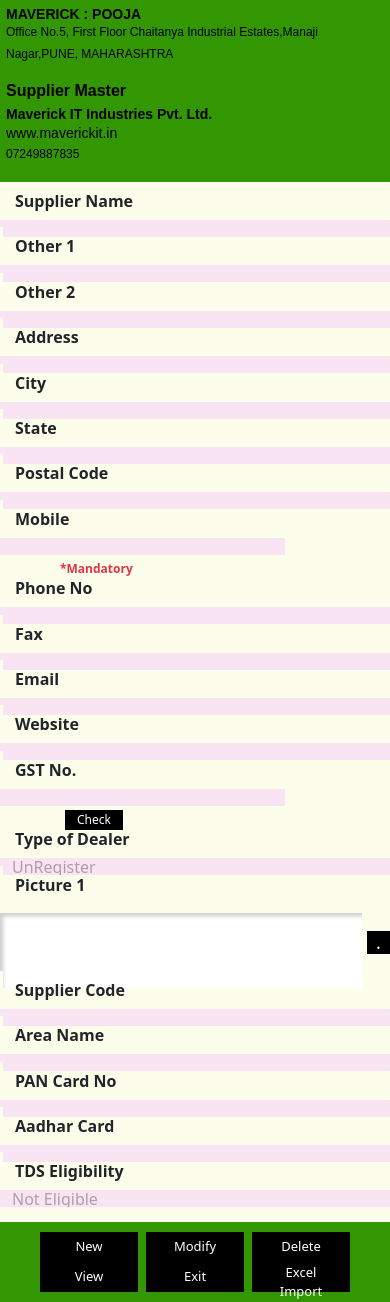
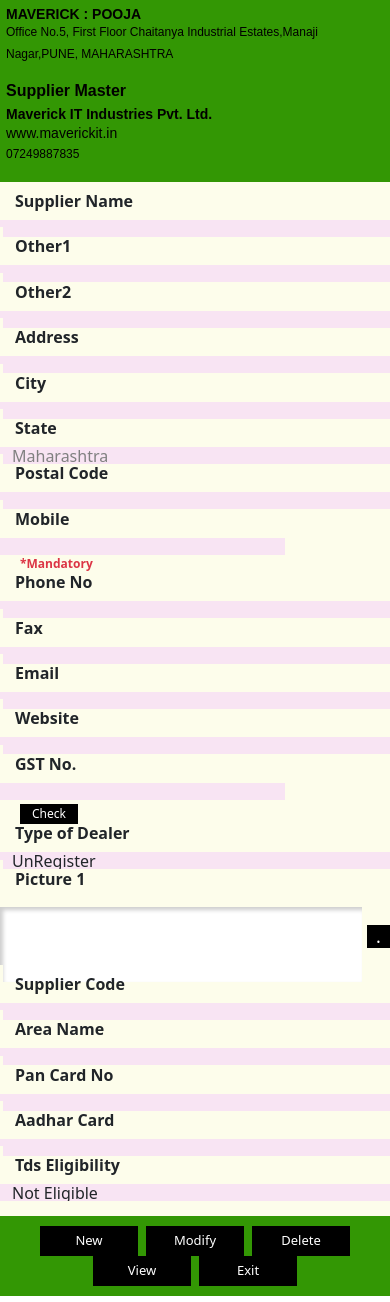
Before and after one commit to GitHubPooh/KPE, a React (Vite) app: page / in a window 390 px wide. Built offline with nearby package versions, Linux system fonts and the light colour scheme.

Commit message:
integration of new button functionality

```diff
--- a/public/scss/_supplierForm.scss
+++ b/public/scss/_supplierForm.scss
@@ -1,5 +1,13 @@
 .supplier-form-container {
     background-color: #fdfdeb;
+    .black-bg {
+      background-color: black;
+      color: white;
+    }
+
+    .gray-text {
+      color: gray;
+    }
 
     label {
       font-size: 16px;
--- a/src/App.jsx
+++ b/src/App.jsx
@@ -6,7 +6,7 @@
 import { Route, Routes } from "react-router-dom";
 import "bootstrap/dist/js/bootstrap.bundle.min";
 import CustomerForm from "./pages/CustomerForm";
-import SupplierForm from "./pages/supplierForm";
+//import SupplierForm from "./pages/supplierForm";
 import StaticSupplierForm from "./pages/staticSupplierForm";
 import NotFound from "./pages/404";
 import ScrollToTop from "./components/common/ScrollTop";
@@ -21,7 +21,7 @@
       <Routes>
         <Route path="/">
           <Route index element={<StaticSupplierForm />} />
-          <Route path="/new" element={<SupplierForm />} />
+          {/* <Route path="/new" element={<SupplierForm />} />
           {/* <Route path="/project" element={<Project/>} />
           <Route path="/services" element={<Services/>} />
           <Route path="/contact" element={<ContactUs/>} /> */}
--- a/src/pages/staticSupplierForm.jsx
+++ b/src/pages/staticSupplierForm.jsx
@@ -1,116 +1,223 @@
-import React from "react";
-import { useNavigate } from "react-router-dom";
+import React, { useState } from "react";
 import "bootstrap/dist/css/bootstrap.min.css";
 import Header from "../components/header/Header";
 
+const StaticSupplierForm = () => {
+  const [isNewMode, setIsNewMode] = useState(false);
+  const [formData, setFormData] = useState({
+    supplierName: "",
+    other1: "",
+    other2: "",
+    address: "",
+    city: "",
+    state: "Maharashtra",
+    postalCode: "",
+    mobile: "",
+    phoneNo: "",
+    fax: "",
+    email: "",
+    website: "",
+    gstNo: "",
+    supplierCode: "",
+    areaName: "",
+    panCardNo: "",
+    aadharCard: "",
+    tdsEligibility: "Not Eligible",
+    typeOfDealer: "UnRegister",
+  });
 
-const StaticSupplierForm = () => {
-  const navigate = useNavigate();
+  const [activeField, setActiveField] = useState("");
+  const [showModal, setShowModal] = useState(false);
+
+  const formFields = [
+    "supplierName", "other1", "other2", "address", "city", "state", "postalCode", "mobile",
+    "phoneNo", "fax", "email", "website", "gstNo", "typeOfDealer", "supplierCode", "areaName",
+    "panCardNo", "aadharCard", "tdsEligibility", "saveButton", "cancelButton"
+  ];
+
+  const handleChange = (e) => {
+    const { name, value } = e.target;
+    setFormData({ ...formData, [name]: value });
+  };
+
+  const handleFocus = (fieldName) => {
+    setActiveField(fieldName);
+  };
+
+  const handleBlur = () => {
+    setActiveField("");
+  };
+
+  const handleKeyDown = (e, fieldIndex) => {
+    if (["Enter", "ArrowDown", "ArrowRight"].includes(e.key)) {
+      e.preventDefault();
+      const nextField = formFields[fieldIndex + 1];
+      if (nextField) {
+        if (nextField === "saveButton" || nextField === "cancelButton ") {
+          document.getElementById(nextField).focus();
+        } else {
+          document.getElementsByName(nextField)[0]?.focus();
+        }
+      }
+    } else if (["ArrowUp", "ArrowLeft"].includes(e.key)) {
+      e.preventDefault();
+      const prevField = formFields[fieldIndex - 1];
+      if (prevField) {
+        document.getElementsByName(prevField)[0]?.focus();
+      }
+    }
+  };
 
   const handleNewClick = () => {
-    navigate("/new");
+    setIsNewMode(true);
+    setFormData({
+      supplierName: "",
+      other1: "",
+      other2: "",
+      address: "",
+      city: "",
+      state: "Maharashtra",
+      postalCode: "",
+      mobile: "",
+      phoneNo: "",
+      fax: "",
+      email: "",
+      website: "",
+      gstNo: "",
+      supplierCode: "",
+      areaName: "",
+      panCardNo: "",
+      aadharCard: "",
+      tdsEligibility: "Not Eligible",
+      typeOfDealer: "UnRegister",
+    });
+    setActiveField("supplierName");
   };
-  const openFileDialog = () => {
-    document.getElementById("pictureInput").click();
+
+  const handleSubmit = (e) => {
+    e.preventDefault();
+    console.log(formData);
+  };
+
+  const handleCancel = () => {
+    setIsNewMode(false);
+    setActiveField("");
+  };
+
+  const handleModifyClick = () => {
+    setShowModal(true);
+  };
+
+  const handleModalClose = () => {
+    setShowModal(false);
   };
 
   return (
     <>
       <Header />
-      <div className="supplier-form-container">
-        <form>
+      <div className="supplier-form-container fluid">
+        <form onSubmit={handleSubmit}>
           <div className="row">
             <div className="col-md-4">
-              <div className="form-group row">
-              <label className="col-sm-4 col-form-label">Supplier Name</label>
+              {["supplierName", "other1", "other2", "address", "city", "state", "postalCode"].map((field, index) => (
+                <div className="form-group row" key={field}>
+                  <label className="col-sm-4 col-form-label">
+                    {field.replace(/([A-Z])/g, ' $1').replace(/^./, str => str.toUpperCase())}
+                  </label>
                   <div className="col-sm-8">
-                  <input className="form-control" readOnly  />
+                    <input
+                      type={field === "email" ? "email" : "text"}
+                      className={`form-control ${activeField === field ? "black-bg" : isNewMode ? "" : "gray-text"}`}
+                      name={field}
+                      value={formData[field]}
+                      onChange={handleChange}
+                      onFocus={() => handleFocus(field)}
+                      onBlur={handleBlur}
+                      onKeyDown={(e) => handleKeyDown(e, index)}
+                      readOnly={!isNewMode}
+                    />
                   </div>
                 </div>
+              ))}
+
               <div className="form-group row">
-                <label className="col-sm-4 col-form-label">Other 1</label>
-                <div className="col-sm-8">
-                  <input  className="form-control" readOnly />
+                <label className="col-sm-4 col-form-label">Mobile</label>
+                <div className="col-sm-7">
+                  <input
+                    type="text"
+                    className={`form-control ${activeField === "mobile" ? "black-bg" : ""}`} style={{width:"285px"}}
+                    name="mobile"
+                    value={formData.mobile}
+                    onChange={handleChange}
+                    onFocus={() => handleFocus("mobile")}
+                    onBlur={handleBlur}
+                    onKeyDown={(e) => handleKeyDown(e, formFields.indexOf("mobile"))}
+                    readOnly={!isNewMode}
+                  />
                 </div>
-              </div>
-              <div className="form-group row">
-                <label className="col-sm-4 col-form-label">Other 2</label>
-                <div className="col-sm-8">
-                  <input  className="form-control" readOnly />
-                </div>
-              </div>
-              <div className="form-group row">
-                <label className="col-sm-4 col-form-label">Address</label>
-                <div className="col-sm-8">
-                  <input  className="form-control" readOnly />
-                </div>
-              </div>
-              <div className="form-group row">
-                <label className="col-sm-4 col-form-label">City</label>
-                <div className="col-sm-8">
-                  <input  className="form-control" readOnly />
-                </div>
-              </div>
-              <div className="form-group row">
-                <label className="col-sm-4 col-form-label">State</label>
-                <div className="col-sm-8">
-                  <input  className="form-control" readOnly />
-                </div>
-              </div>
-              <div className="form-group row">
-                <label className="col-sm-4 col-form-label">Postal Code</label>
-                <div className="col-sm-8">
-                  <input  className="form-control" readOnly />
+                <div className="col-sm-1 d-flex align-items-center">
+                  <span className="text-danger" style={{marginLeft:"20px"}}>*Mandatory</span>
                 </div>
               </div>
 
-              <div className="form-group row ">
-                <label className="col-sm-4 col-form-label">Mobile</label>
-                <div className="col-sm-6">
-                  <input className="form-control" style={{width:"285px"}} readOnly />
-                </div>
-                <div className="col-sm-2">
-                <span className="text-danger" style={{marginLeft:"60px"}}>*Mandatory</span>
+              {["phoneNo", "fax", "email", "website"].map((field, index) => (
+                <div className="form-group row" key={field}>
+                  <label className="col-sm-4 col-form-label">
+                    {field.replace(/([A-Z])/g, ' $1').replace(/^./, str => str.toUpperCase())}
+                  </label>
+                  <div className="col-sm-8">
+                    <input
+                      type={field === "email" ? "email" : "text"}
+                      className={`form-control ${activeField === field ? "black-bg" : ""}`}
+                      name={field}
+                      value={formData[field]}
+                      onChange={handleChange}
+                      onFocus={() => handleFocus(field)}
+                      onBlur={handleBlur}
+                      onKeyDown={(e) => handleKeyDown(e, formFields.indexOf(field))}
+                      readOnly={!isNewMode}
+                    />
                   </div>
                 </div>
+              ))}
+
               <div className="form-group row">
-                <label className="col-sm-4 col-form-label">Phone No</label>
-                <div className="col-sm-8">
-                  <input  className="form-control" readOnly />
+                <label className=" col-sm-4 col-form-label">GST No.</label>
+                <div className="col-sm-7">
+                  <input
+                    type="text"
+                    className={`form-control ${activeField === "gstNo" ? "black-bg" : ""}`} style={{width:"285px"}}
+                    name="gstNo"
+                    value={formData.gstNo}
+                    onChange={handleChange}
+                    onFocus={() => handleFocus("gstNo")}
+                    onBlur={handleBlur}
+                    onKeyDown={(e) => handleKeyDown(e, formFields.indexOf("gstNo"))}
+                    readOnly={!isNewMode}
+                  />
                 </div>
-              </div><div className="form-group row">
-                <label className="col-sm-4 col-form-label">Fax</label>
-                <div className="col-sm-8">
-                  <input  className="form-control" readOnly />
+                <div className="col-sm-1">
+                  <button type="button" className="btn btn-dark" style={{marginLeft:"20px"}}>Check</button>
                 </div>
-              </div><div className="form-group row">
-                <label className="col-sm-4 col-form-label">Email</label>
-                <div className="col-sm-8">
-                  <input  className="form-control" readOnly />
               </div>
-              </div><div className="form-group row">
-                <label className="col-sm-4 col-form-label">Website</label>
-                <div className="col-sm-8">
-                  <input  className="form-control" readOnly />
-                </div>
-              </div> <div className="form-group row align-items-center">
-                <label className="col-sm-4 col-form-label">GST No.</label>
-                <div className="col-sm-6">
-                  <input className="form-control" style={{width:"285px"}} readOnly />
-                </div>
-                <div className="col-sm-2">
-                  <button type="button" className="btn btn-dark"style={{marginLeft:"65px"}}>Check</button>
-                </div>
-              </div><div className="form-group row">
+
+              <div className="form-group row">
                 <label className="col-sm-4 col-form-label">Type of Dealer</label>
                 <div className="col-sm-8">
                   <input
-                    className="form-control blurred-text"
-                    value="UnRegister"
+                    type="text"
+                    className={`form-control ${activeField === "typeOfDealer" ? "black-bg" : ""}`}
+                    name="typeOfDealer"
+                    value={formData.typeOfDealer}
+                    onFocus={() => handleFocus("typeOfDealer")}
+                    onBlur={handleBlur}
                     readOnly
+                    onKeyDown={(e) => handleKeyDown(e, formFields.indexOf("typeOfDealer"))}
                   />
                 </div>
-              </div><div className="form-group row">
+              </div>
+
+              <div className="form-group row">
                 <label className="col-sm-4 col-form-label">Picture 1</label>
                 <div className="col-sm-6 d-flex align-items-center">
                   <input
@@ -119,14 +226,10 @@
                     className="d-none"
                     onChange={(e) => console.log(e.target.files[0])}
                   />
-                  <input
-                    type="text"
-                    className="form-control picture"
-                    readOnly
-                  />
+                  <input type="text" className="form-control picture" readOnly />
                   <div
                     className="file-select-box"
-                    onClick={openFileDialog}
+                    onClick={() => document.getElementById("pictureInput").click()}
                     style={{
                       width: "25px",
                       height: "23px",
@@ -138,68 +241,89 @@
                       cursor: "pointer",
                     }}
                   >
-                      <span
-                        style={{
-                          color: "white",
-                          fontSize: "18px",
-                        }}
-                      >
-                        .
-                      </span>
+                    <span style={{ color: "white", fontSize: "18px" }}>.</span>
                   </div>
                 </div>
               </div>
             </div>
-
             <div className="col-md-4">
-              <div className="form-group row">
-                <label className="col-sm-4 col-form-label">Supplier Code</label>
+              {["supplierCode", "areaName", "panCardNo", "aadharCard", "tdsEligibility"].map((field, index) => (
+                <div className="form-group row" key={field}>
+                  <label className="col-sm-4 col-form-label">
+                    {field.replace(/([A-Z])/g, " $1").replace(/^./, (str) => str.toUpperCase())}
+                  </label>
                   <div className="col-sm-8">
-                  <input  className="form-control" readOnly />
+                    <input
+                      type="text"
+                      className={`form-control ${activeField === field ? "black-bg" : ""}`}
+                      name={field}
+                      value={formData[field]}
+                      onChange={handleChange}
+                      onFocus={() => handleFocus(field)}
+                      onBlur={handleBlur}
+                      onKeyDown={(e) => handleKeyDown(e, formFields.indexOf(field))}
+                      readOnly={!isNewMode || field === "tdsEligibility"}
+                    />
                   </div>
                 </div>
-              <div className="form-group row">
-                <label className="col-sm-4 col-form-label">Area Name</label>
-                <div className="col-sm-8">
-                  <input  className="form-control" readOnly />
+              ))}
             </div>
           </div>
 
-              <div className="form-group row">
-                <label className="col-sm-4 col-form-label">PAN Card No</label>
-                <div className="col-sm-8">
-                  <input className="form-control" readOnly />
+          <div className="form-footer text-center mt-4">
+            {isNewMode ? (
+              <>
+                <button type="submit" className="btn btn-primary mx-1" id="saveButton"> Save </button>
+                <button type="button" className="btn btn-primary mx-1" onClick={handleCancel} id="cancelButton"> Cancel </button>
+              </>
+            ) : (
+              <>
+                <button type="button" className="btn btn-primary mx-1" onClick={handleNewClick}> New </button>
+                <button type="button" className="btn btn-primary mx-1" onClick={handleModifyClick}> Modify </button>
+                <button type="button" className="btn btn-primary mx-1"> Delete </button>
+                <button type="button" className="btn btn-primary mx-1"> View </button>
+                <button type="button" className="btn btn-primary mx-1"> Exit </button> </>
+            )}
           </div>
-              </div>
-              <div className="form-group row">
-                <label className="col-sm-4 col-form-label">Aadhar Card</label>
-                <div className="col-sm-8">
-                  <input  className="form-control" readOnly />
-                </div>
+        </form>
       </div>
 
-              <div className="form-group row">
-                <label className="col-sm-4 col-form-label">TDS Eligibility</label>
-                <div className="col-sm-8">
-                  <input
-                    className="form-control blurred-text"
-                    value="Not Eligible"
-                    readOnly
-                  />
+      {/* Modal for Modify */}
+      <div className={`modal fade ${showModal ? "show" : ""}`} style={{ display: showModal ? "block" : "none" }} tabIndex="-1" role="dialog" aria-labelledby="modifyModalLabel" aria-hidden={!showModal}>
+        <div className="modal-dialog" role="document">
+          <div className="modal-content">
+            <div className="modal-header">
+              <h5 className="modal-title" id="modifyModalLabel">Modify Supplier</h5>
+              <button type="button" className="close" onClick={handleModalClose} aria-label="Close">
+                <span aria-hidden="true">&times;</span>
+              </button>
+            </div>
+            <div className="modal-body">
+              <div className="form-group">
+                <label htmlFor="supplierName">Name</label>
+                <input type="text" className="form-control" id="supplierName" placeholder="Enter Name" />
+              </div>
+              <div className="form-group">
+                <label htmlFor="mobileNo">Mobile No.</label>
+                <input type="text" className="form-control" id="mobileNo" placeholder="Enter Mobile No." />
+              </div>
+              <div className="form-group">
+                <label htmlFor="search">Search</label>
+                <input type="text" className="form-control" id="search" placeholder="Search..." />
+              </div>
+              <ul className="list-group">
+                {/* Example list items, replace with dynamic data as needed */}
+                <li className="list-group-item">Supplier 1</li>
+                <li className="list-group-item">Supplier 2</li>
+                <li className="list-group-item">Supplier 3</li>
+              </ul>
+            </div>
+            <div className="modal-footer">
+              <button type="button" className="btn btn-secondary" onClick={handleModalClose}>Cancel</button>
+              <button type="button" className="btn btn-primary">Modify</button>
             </div>
           </div>
         </div>
-
-          </div>
-          <div className="form-footer text-center mt-4">
-            <button type="button" className="btn btn-primary mx-1" onClick={handleNewClick}>New</button>
-            <button type="button" className="btn btn-primary mx-1"> Modify </button>
-            <button type="button" className="btn btn-primary mx-1"> Delete </button>
-            <button type="button" className="btn btn-primary mx-1"> View </button>
-            <button type="button" className="btn btn-primary mx-1"> Exit </button>
-            <button type="button" className="btn btn-primary mx-1"> Excel Import </button>
-          </div>
-        </form>
       </div>
     </>
   );
```
Lines whose indentation alone changed are shown as unchanged.
